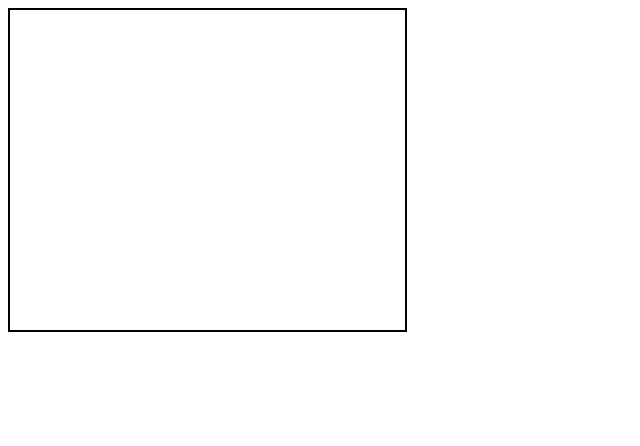
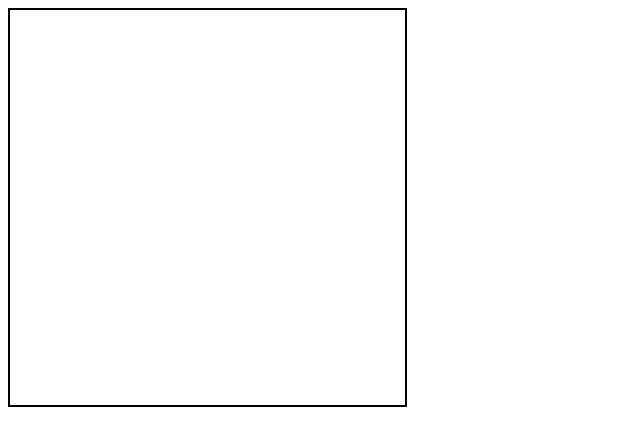
Before and after one commit to ytb664/Etch-a-Sketch, a plain HTML site: page index.html in a window 1280 px wide. Shown: the whole page, without its empty margins (0-640 px from the left). Drawn offline with Linux system fonts and the light colour scheme.

Commit message:
Change box height

```diff
--- a/style.css
+++ b/style.css
@@ -1,4 +1,5 @@
 .container {
+    height: 395px;
     width: 395px;
     display: flex;
     flex-flow: column wrap;
```
